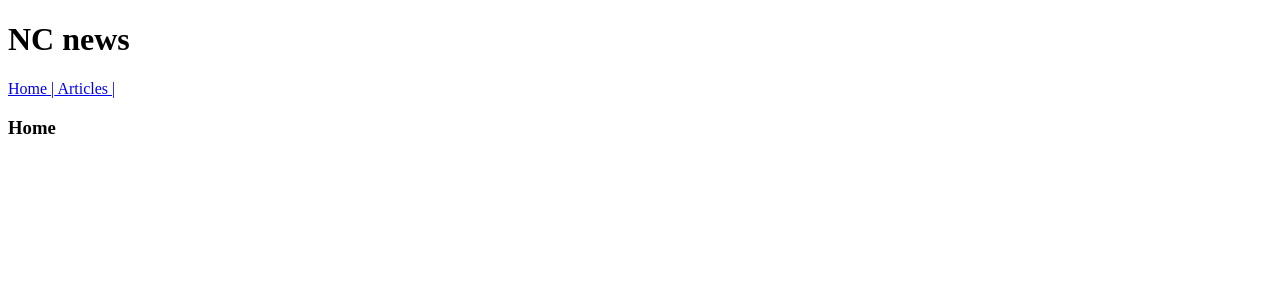
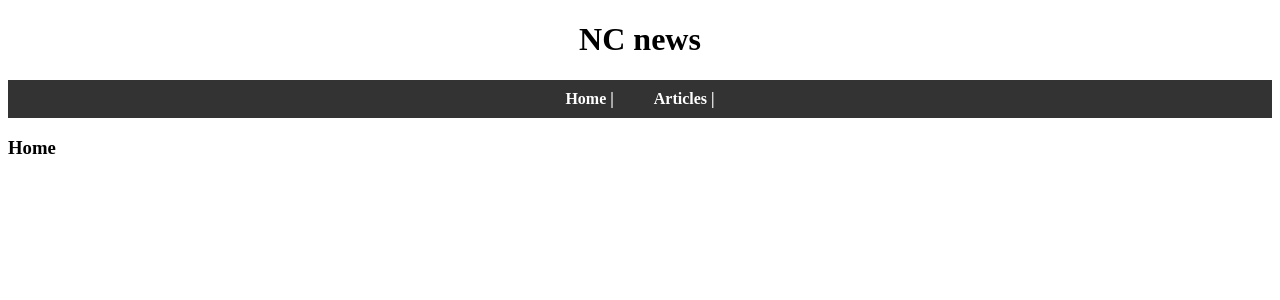
Before and after one commit to sweepas/nc-news-FE, a React (Vite) app: page / in a window 1280 px wide. Shown: the top 300 px of the page. Built offline with nearby package versions, Linux system fonts and the light colour scheme.

Commit message:
All comments

```diff
--- a/src/App.jsx
+++ b/src/App.jsx
@@ -5,6 +5,7 @@ import Home from "./Components/Home";
 import Articles from "./Components/Articles";
 import Nav from "./Components/Nav";
 import SingleArticle from "./Components/SingleArticle";
+import AllComments from "./Components/AllComents";
 
 function App() {
   return (
@@ -13,9 +14,15 @@ function App() {
       <Nav />
       <Routes>
         <Route path="/" element={<Home />}></Route>
-        <Route path="/nav"></Route>
         <Route path="/articles/*" element={<Articles />}></Route>
-        <Route path="/articles/:article_id" element={<SingleArticle />}></Route>
+        <Route
+          path="/articles/:article_id/*"
+          element={<SingleArticle />}
+        ></Route>
+        <Route
+          path="/articles/:article_id/comments"
+          element={<AllComments />}
+        ></Route>
       </Routes>
     </div>
   );
--- /dev/null
+++ b/src/Components/AllComents.jsx
@@ -0,0 +1,47 @@
+import { useEffect, useState } from "react";
+import { useParams } from "react-router-dom";
+import axios from "axios";
+import "../comments.css";
+
+function AllComments() {
+  const { article_id } = useParams();
+  const [comments, setComments] = useState([]);
+
+  useEffect(() => {
+    axios
+      .get(
+        `https://nc-news-be-project-lndv.onrender.com/api/articles/${article_id}/comments`
+      )
+      .then((response) => {
+        return response.data.comments;
+      })
+      .then((body) => {
+        setComments(body);
+      })
+      .catch((error) => {
+        console.log(error);
+      });
+  }, []);
+
+  return (
+    <div className="comment-container">
+      <ul>
+        {comments.map((comment) => {
+          return (
+            <li key={comment.comment_id}>
+              <h4>{comment.author}</h4>
+              <div>
+                <p>{comment.created_at}</p>
+                <p>{comment.article_id}</p>
+                <p>upvotes: {comment.votes}</p>
+              </div>
+              <p>{comment.body}</p>
+            </li>
+          );
+        })}
+      </ul>
+    </div>
+  );
+}
+
+export default AllComments;
--- a/src/Components/Articles.jsx
+++ b/src/Components/Articles.jsx
@@ -1,7 +1,6 @@
-import { Route, Routes, Link } from "react-router-dom";
+import { Link } from "react-router-dom";
 import { useEffect, useState } from "react";
 import axios from "axios";
-import SingleArticle from "./SingleArticle";
 
 function Articles() {
   const [allArticles, setArticles] = useState([]);
@@ -38,9 +37,6 @@ function Articles() {
           );
         })}
       </ul>
-      <Routes>
-        <Route path=":article_id" element={<SingleArticle />} />
-      </Routes>
     </div>
   );
 }
--- a/src/Components/Header.jsx
+++ b/src/Components/Header.jsx
@@ -1,7 +1,7 @@
 function Header() {
   return (
     <div>
-      <h1>NC news</h1>
+      <h1 className="main-header">NC news</h1>
     </div>
   );
 }
--- a/src/Components/Nav.jsx
+++ b/src/Components/Nav.jsx
@@ -1,12 +1,18 @@
 import { Route, Routes, NavLink } from "react-router-dom";
-import Home from "./Home";
+import "../nav.css";
 
 function Nav() {
   return (
-    <nav>
-      <NavLink to="/">Home |</NavLink>
-      <NavLink to="/articles"> Articles |</NavLink>
-    </nav>
+    <div className="nav-container">
+      <nav className="nav-bar">
+        <NavLink to="/" className="nav-link">
+          Home |
+        </NavLink>
+        <NavLink to="/articles" className="nav-link">
+          Articles |
+        </NavLink>
+      </nav>
+    </div>
   );
 }
 export default Nav;
--- a/src/Components/SingleArticle.jsx
+++ b/src/Components/SingleArticle.jsx
@@ -1,13 +1,15 @@
 import { useEffect, useState } from "react";
-import { useParams, useNavigate } from "react-router-dom";
+import { useParams, useNavigate, Link, Route, Routes } from "react-router-dom";
 import axios from "axios";
-import "../aticle.css";
+import "../article.css";
 
 function SingleArticle() {
   const { article_id } = useParams();
   const [article, setSingleArticle] = useState({});
   const [error, setError] = useState(null);
-  console.log(article_id);
+  const [comment, setCommentById] = useState();
+
+  const navigate = useNavigate();
 
   useEffect(() => {
     axios
@@ -21,7 +23,6 @@ function SingleArticle() {
         if (body.msg === "item not found") {
           setError(body.msg);
         }
-        console.log(body.article);
         setSingleArticle(body.article);
       })
       .catch((error) => {
@@ -29,25 +30,38 @@ function SingleArticle() {
       });
   }, []);
 
+  function handleSubmit(e) {
+    setCommentById("comment");
+  }
+
+  function handleChange(e) {
+    setCommentById(e.target.value);
+  }
+
   if (error) {
-    return <h1>Error</h1>;
+    return <p>Error</p>;
   }
   return (
+    <>
       <div className="single-article-container ">
         <h2>{article.title}</h2>
         <p>{article.created_at}</p>
         <p>by {article.author}</p>
-      <img src={article.article_img_url} alt={`an image of ${article.topic}`} />
+        <img
+          src={article.article_img_url}
+          alt={`an image of ${article.topic}`}
+        />
         <p>Comment count {article.comment_count}</p>
         <p>{article.votes}</p>
-      <p>Read comments</p>
+        <Link to={`/articles/${article_id}/comments`}>All comments</Link>
         <p>Topics: {article.topic}</p>
         <p>{article.body}</p>
         <form action="submit">
-        <input type="text" />
-        <button>Submit comment</button>
+          <input type="text" onChange={handleChange} />
+          <button onClick={handleSubmit}>Submit comment</button>
         </form>
       </div>
+    </>
   );
 }
 
--- a/src/aticle.css
+++ b/src/article.css
@@ -2,7 +2,7 @@
 h2 {
     font-size: 24px;
     margin: 0;
-    color: red;
+    color: black;
 }
 
 button {
--- /dev/null
+++ b/src/comments.css
@@ -0,0 +1,19 @@
+.comment-container {
+    max-width: 800px;
+    margin: 0 auto;
+    padding: 20px;
+
+
+}
+.comment-container li {
+    list-style: none;
+    border: 2px solid rgb(201, 199, 199);
+    margin: 20px;
+    padding: 20px;
+    border-radius: 5px;
+}
+.comment-container div {
+    display: flex;
+    justify-content: space-between;
+    margin-top: 10px;
+}
--- a/src/index.css
+++ b/src/index.css
@@ -8,8 +8,8 @@
 }
 .articles-container li {
   border: 2px solid rgb(201, 199, 199);
-  padding: 10px;
-  border-radius: 20px;
+  padding: 20px;
+  border-radius: 5px;
   margin: 20px;
   list-style: none;
 }
@@ -18,10 +18,14 @@
   max-width: 100%;
   height: auto;
   margin-top: 10px;
-  border-radius: 20px;
+  border-radius: 5px;
 }
 .article-menu {
   display: flex;
   justify-content: space-between;
   margin-top: 10px;
 }
+
+.main-header {
+  text-align: center;
+}
--- /dev/null
+++ b/src/nav.css
@@ -0,0 +1,17 @@
+
+
+.nav-bar {
+    display: flex;
+    justify-content: center;
+    background-color: #333;
+    color: #fff;
+    padding: 10px;
+
+  }
+
+  .nav-link {
+    text-decoration: none;
+    color: #fff;
+    margin: 0 20px;
+    font-weight: bold;
+  }
```
Lines whose indentation alone changed are shown as unchanged.
